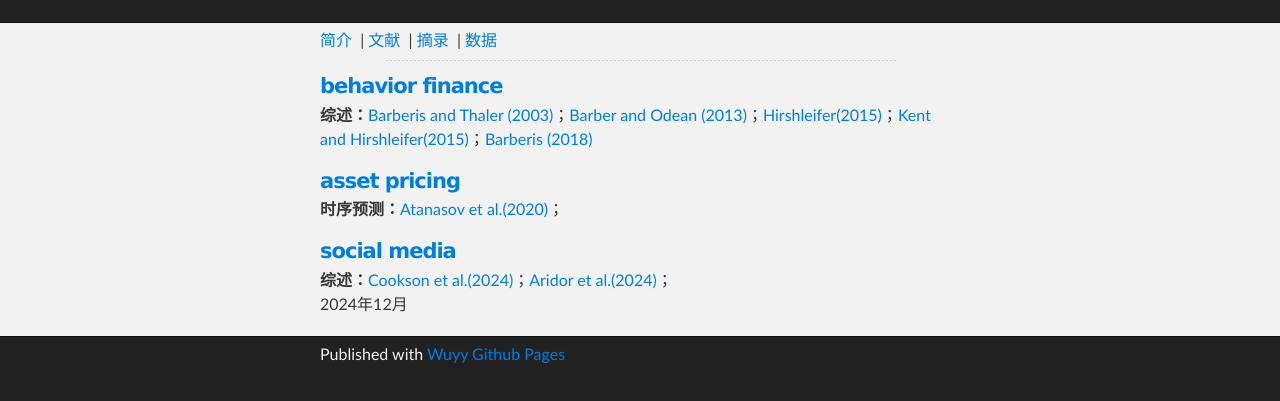
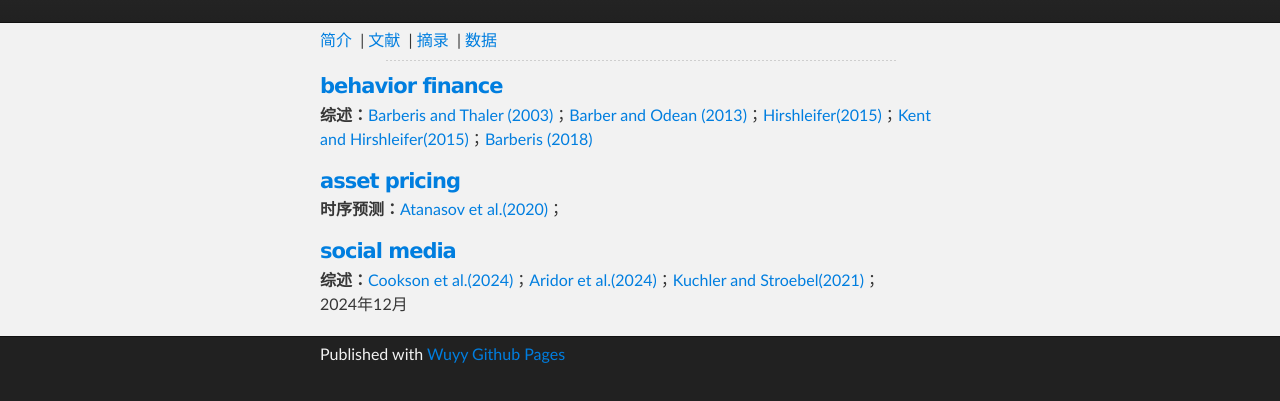
Before and after one commit to lxywyy/lxywyy.github.io, a plain HTML site: page paper.html in a window 1280 px wide. Shown: the part 177-578 px from the top of the page. Drawn offline with Linux system fonts and the light colour scheme.

Commit message:
add new paper

```diff
--- a/paper.html
+++ b/paper.html
@@ -79,7 +79,7 @@
 
 
 <h4><a name="article" class="anchor" ><span class="octicon octicon-link" ></span>social media</a></h4>
-<p > <strong>综述：</strong><a href="https://github.com/lxywyy/lxywyy.github.io/blob/main/files/Social Media and Finance.pdf">Cookson et al.(2024)</a>；<a href="https://github.com/lxywyy/lxywyy.github.io/blob/main/files/The Economics of Social Media.pdf">Aridor et al.(2024)</a>；
+<p > <strong>综述：</strong><a href="https://github.com/lxywyy/lxywyy.github.io/blob/main/files/Social Media and Finance.pdf">Cookson et al.(2024)</a>；<a href="https://github.com/lxywyy/lxywyy.github.io/blob/main/files/The Economics of Social Media.pdf">Aridor et al.(2024)</a>；<a href="https://github.com/lxywyy/lxywyy.github.io/blob/main/files/annurev-financial-101320-062446.pdf">Kuchler and Stroebel(2021)</a>；
 <br>2024年12月
 </p>
 
```
Also changed, not shown: 1 other file.
